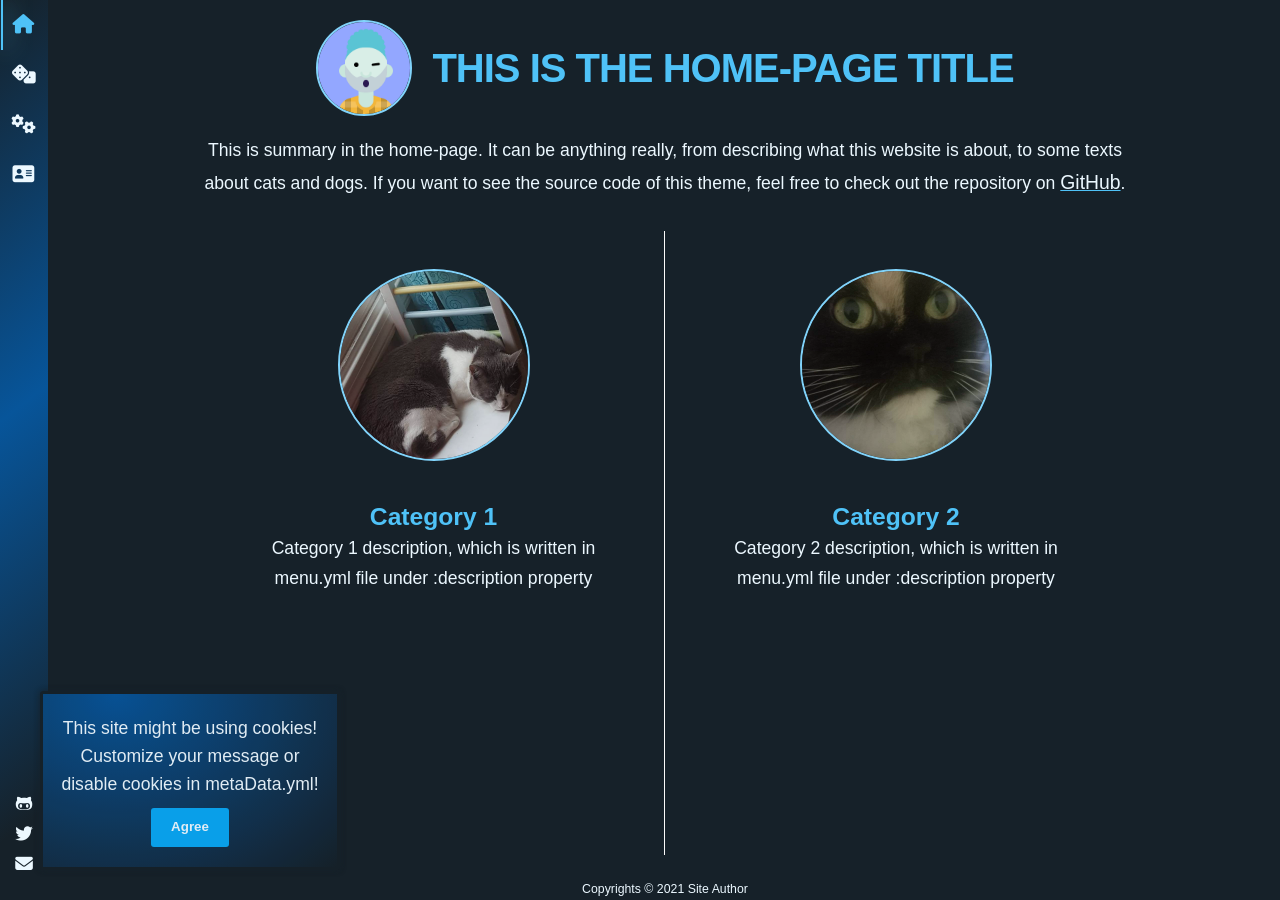
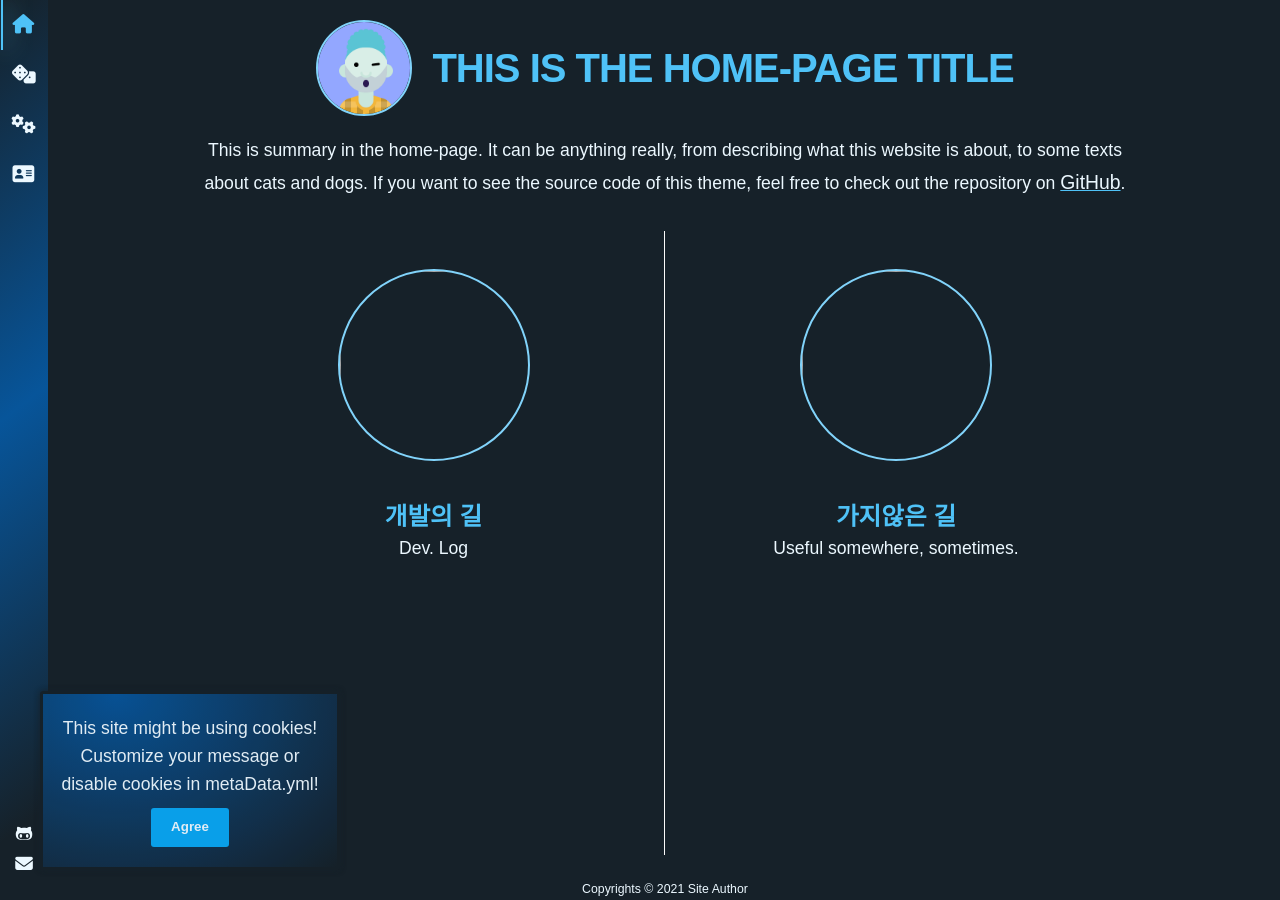
Before and after one commit to SpaceMarket-hub/SpaceMarket-hub.github.io, a Jekyll site: the page built from index.md, in a window 1280 px wide. Built offline with Jekyll 4.4.1, drawn with Linux system fonts in a browser that asks for light colours; nearby versions of some CDN libraries; some web fonts are replaced.

Commit message:
updated 210209

```diff
--- a/_data/menu.yml
+++ b/_data/menu.yml
@@ -1,6 +1,6 @@
-menu_title: Example menu title
-menu_headline: example menu headline
-menu_intro: Hi! This is an example of intro that you could write for your jekyll minimal-categorized theme!
+menu_title: SpaceMarket
+menu_headline: SpaceMarket
+menu_intro: Utilize Time, Rebuild Space
 show_menu_on_gate_page: False
 minimal_menu: True
 menu_logo: assets/img/avatar.png
@@ -12,23 +12,21 @@ menu_pages:
   icon_name: fas fa-home
   category: home
 
-- title: Category 1
+- title: 개발의 길
   url: /category-1.html
   show_on_home: True
-  image_url: assets/img/category-1.jpg
   icon_name: fas fa-dice
   category: category-1
-  tooltip: This is category 1
-  description: Category 1 description, which is written in menu.yml file under :description property
+  tooltip: 개발의 길
+  description: Dev. Log
 
-- title: Category 2
+- title: 가지않은 길
   url: /category-2.html
   show_on_home: True
-  image_url: assets/img/category-2.jpg
   icon_name: fas fa-cogs
   category: category-2
-  tooltip: This is category 2
-  description: Category 2 description, which is written in menu.yml file under :description property
+  tooltip: 가지않은 길
+  description: Useful somewhere, sometimes.
 
 - title: About
   url: about.html
@@ -41,9 +39,6 @@ menu_contacts:
 - faicon: fab fa-github-alt
   url:
   target: _blank
-- faicon: fab fa-twitter
+- faicon: fas fa-envelope
   url:
   target: _blank
-- faicon: fas fa-envelope
-  url:
-  target:
```
